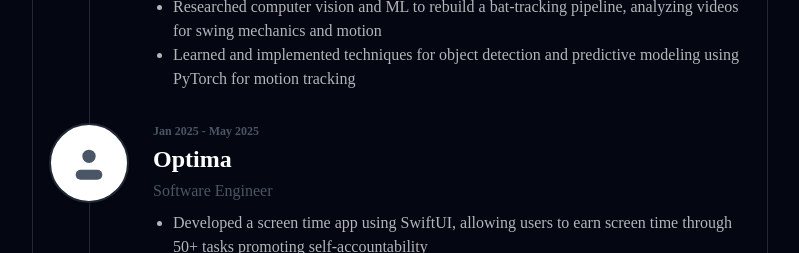
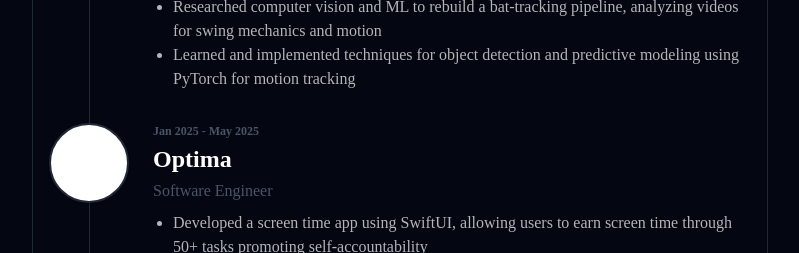
Before and after one commit to JaylenBradley/Portfolio, a React (Vite) app: page / in a window 1280 px wide. Shown: the part 840-1093 px from the top of the page, without its empty margins (240-1039 px from the left). Built offline with nearby package versions, Linux system fonts and the light colour scheme.

Commit message:
Removed svg icon from empty work/education icon display

```diff
--- a/src/pages/Home.jsx
+++ b/src/pages/Home.jsx
@@ -98,12 +98,10 @@ export default function Home() {
                       className="w-20 h-20 rounded-full object-contain border-2 border-primary shadow"
                     />
                   ) : (
-                    <div className="w-20 h-20 rounded-full bg-muted flex items-center justify-center border-2 border-primary shadow">
-                      <svg width="40" height="40" fill="none" viewBox="0 0 24 24" className="text-accent">
-                        <circle cx="12" cy="8" r="4" fill="currentColor" />
-                        <rect x="4" y="16" width="16" height="6" rx="3" fill="currentColor"/>
-                      </svg>
-                    </div>
+                    <div className="
+                      w-20 h-20 rounded-full bg-muted flex
+                      items-center justify-center border-2 border-primary shadow"
+                    />
                   )}
                 </a>
               ) : (
@@ -114,12 +112,10 @@ export default function Home() {
                     className="w-20 h-20 rounded-full object-contain border-2 border-primary shadow"
                   />
                 ) : (
-                  <div className="w-20 h-20 rounded-full bg-text flex items-center justify-center border-2 border-primary shadow">
-                    <svg width="40" height="40" fill="none" viewBox="0 0 24 24" className="text-muted">
-                      <circle cx="12" cy="8" r="4" fill="currentColor" />
-                      <rect x="4" y="16" width="16" height="6" rx="3" fill="currentColor"/>
-                    </svg>
-                  </div>
+                  <div className="
+                    w-20 h-20 rounded-full bg-text flex
+                    items-center justify-center border-2 border-primary shadow"
+                  />
                 )
               )}
             </div>
```
